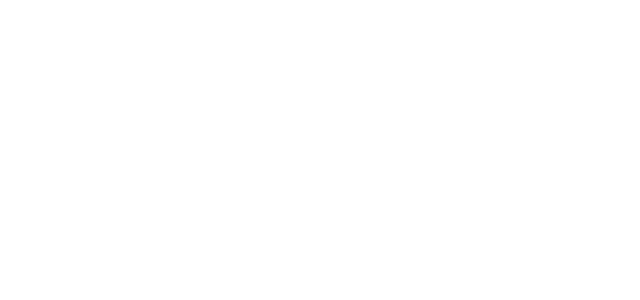
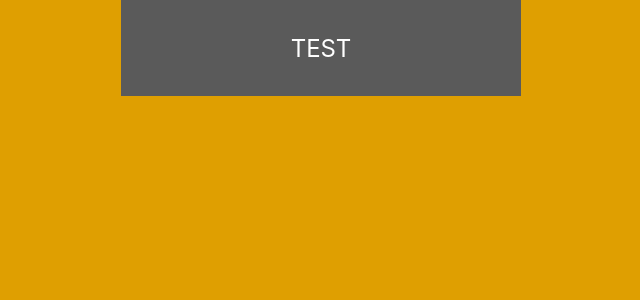
Before and after one commit to jacquesLaguerre/CalculatorProject, a React (Create React App) app: page / in a window 1280 px wide. Shown: the top 300 px of the page, without its empty margins (319-959 px from the left). Built offline with nearby package versions, Linux system fonts and the light colour scheme.

Commit message:
creating the skeleton

```diff
--- a/src/App.css
+++ b/src/App.css
@@ -1,38 +1,15 @@
-.App {
-  text-align: center;
+body {
+background-color: #df9f01;
 }
 
-.App-logo {
-  height: 40vmin;
-  pointer-events: none;
+.App{
+ display: flex;
+ justify-content: center;
+ align-items: center;
 }
 
-@media (prefers-reduced-motion: no-preference) {
-  .App-logo {
-    animation: App-logo-spin infinite 20s linear;
-  }
+.calc-grid{
+background-color: rgb(247, 243, 243);
+width: 400px;
+border-radius: 16px ;
 }
-
-.App-header {
-  background-color: #282c34;
-  min-height: 100vh;
-  display: flex;
-  flex-direction: column;
-  align-items: center;
-  justify-content: center;
-  font-size: calc(10px + 2vmin);
-  color: white;
-}
-
-.App-link {
-  color: #61dafb;
-}
-
-@keyframes App-logo-spin {
-  from {
-    transform: rotate(0deg);
-  }
-  to {
-    transform: rotate(360deg);
-  }
-}
--- a/src/App.js
+++ b/src/App.js
@@ -1,10 +1,13 @@
+import "./App.css";
+import Button from "./components/Button";
 
-import './App.css';
 
-function App() {
+const App = () =>  {
   return (
     <div className="App">
-
+ <div className="calc-grid">
+<Button />
+ </div>
     </div>
   );
 }
--- /dev/null
+++ b/src/components/Button.css
@@ -0,0 +1,10 @@
+.button-wrapper {
+  height: 4em;
+  display: flex;
+  justify-content: center;
+  align-items: center;
+  font-size: 24px;
+  background-color: #5a5a5a;
+  color: white;
+  flex: 1;
+}
--- /dev/null
+++ b/src/components/Button.jsx
@@ -0,0 +1,6 @@
+import "./Button.css";
+
+const Button = () => {
+return <div className="button-wrapper">TEST</div>
+}
+export default Button ;
```
